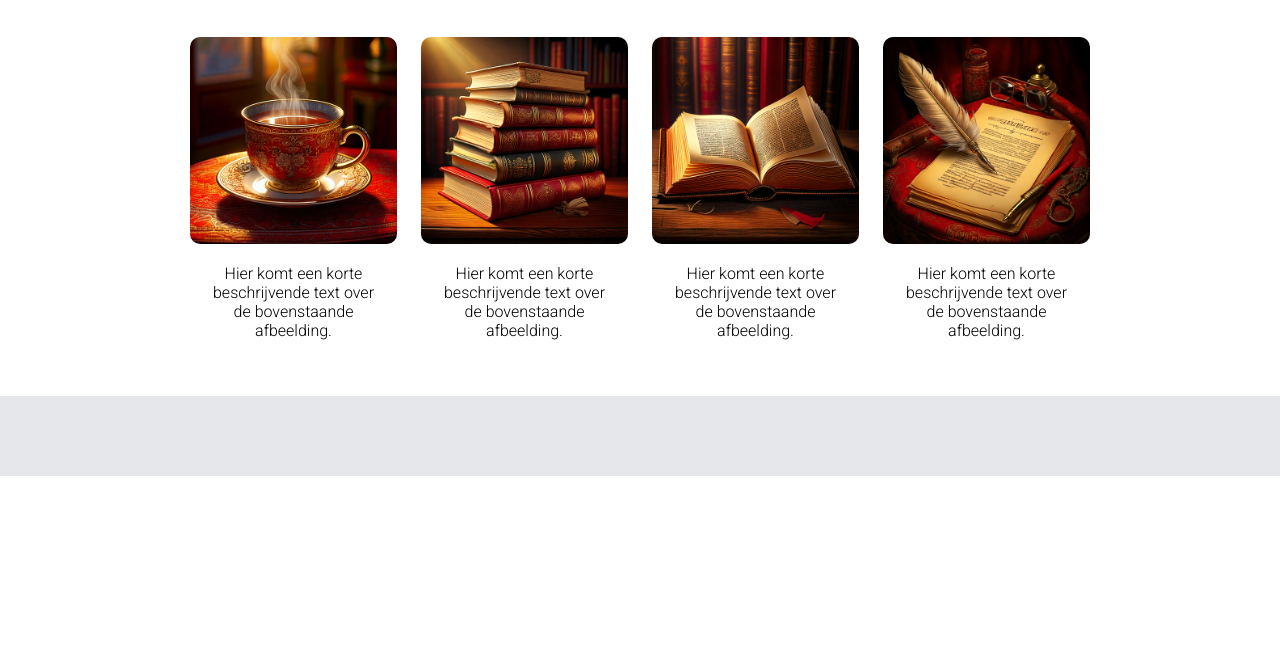
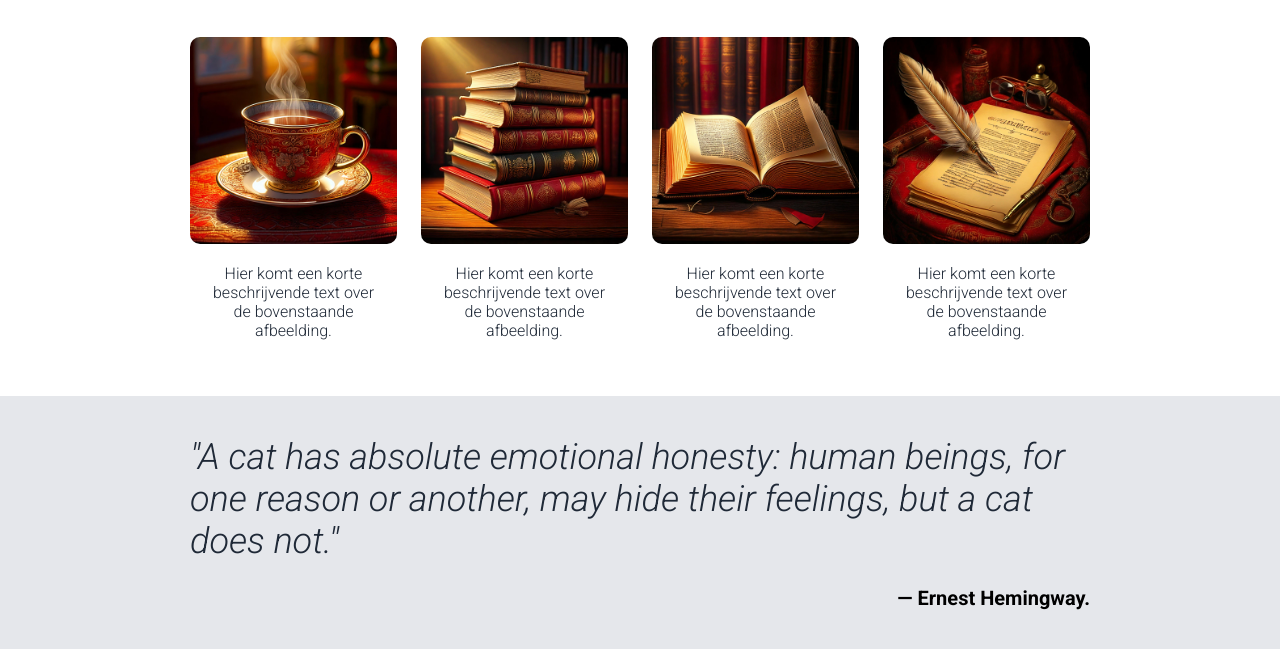
Before and after one commit to Thomz91/landing-page, a plain HTML site: page index.html in a window 1280 px wide. Shown: the part 647-1296 px from the top of the page. Before the commit the page ends 1123 px from the top, so only its background shows below. Drawn offline with Linux system fonts and the light colour scheme.

Commit message:
Make the quote area

```diff
--- a/index.html
+++ b/index.html
@@ -51,8 +51,8 @@
 
     <div class="quotecontainer">
         <div class="quotecontent">
-            <div class="quotetext"><p></p></div>
-            <div class="quotename"><p></p></div>
+            <div class="quotetext"><p>"A cat has absolute emotional honesty: human beings, for one reason or another, may hide their feelings, but a cat does not." </p></div>
+            <div class="quotename"><p>— Ernest Hemingway. </p></div>
         </div>
     </div>
 
--- a/style.css
+++ b/style.css
@@ -111,6 +111,7 @@ a {
 }
 
 .information {
+    color: #1f2937;
     background-color: #fff;
     padding: 40px 16px;
     display: flex;
@@ -130,10 +131,6 @@ a {
     flex-direction: column;
     justify-content: center;
     flex: 1;
-}
-
-.cardimg {
-
 }
 
 .cardimg img {
@@ -162,6 +159,10 @@ a {
     }
 }
 
+.quotecontent {
+    max-width: 900px;
+}
+
 .quotecontainer {
     background-color: #e5e7eb;
     padding: 40px 16px;
@@ -169,3 +170,19 @@ a {
     align-items: center;
     flex-direction: column;
 }
+
+.quotetext {
+    color: #1f2937;
+    margin-bottom: 24px;
+}
+.quotetext p {
+    font-size: 36px;
+    font-style: italic;
+}
+
+.quotename p {
+    text-align: right;
+    font-size: 20px;
+    font-weight: 700;
+
+}
```
